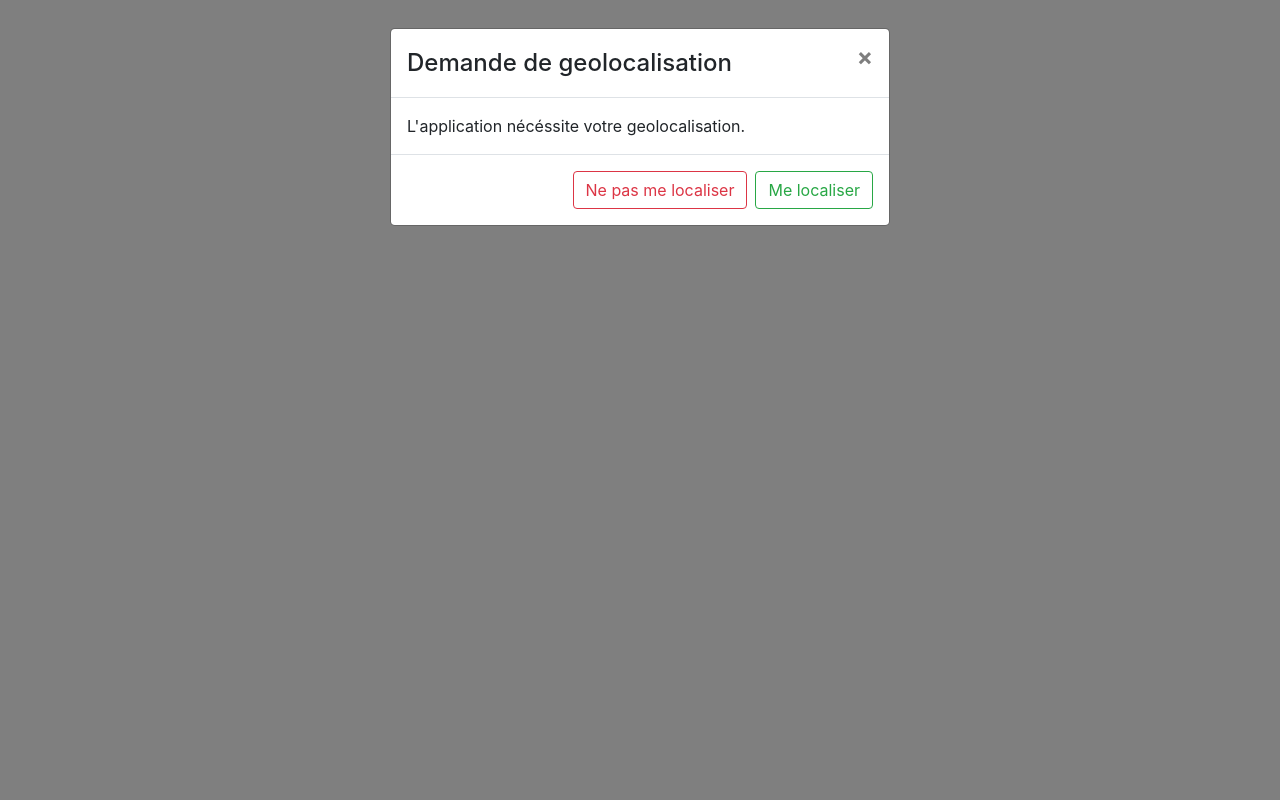
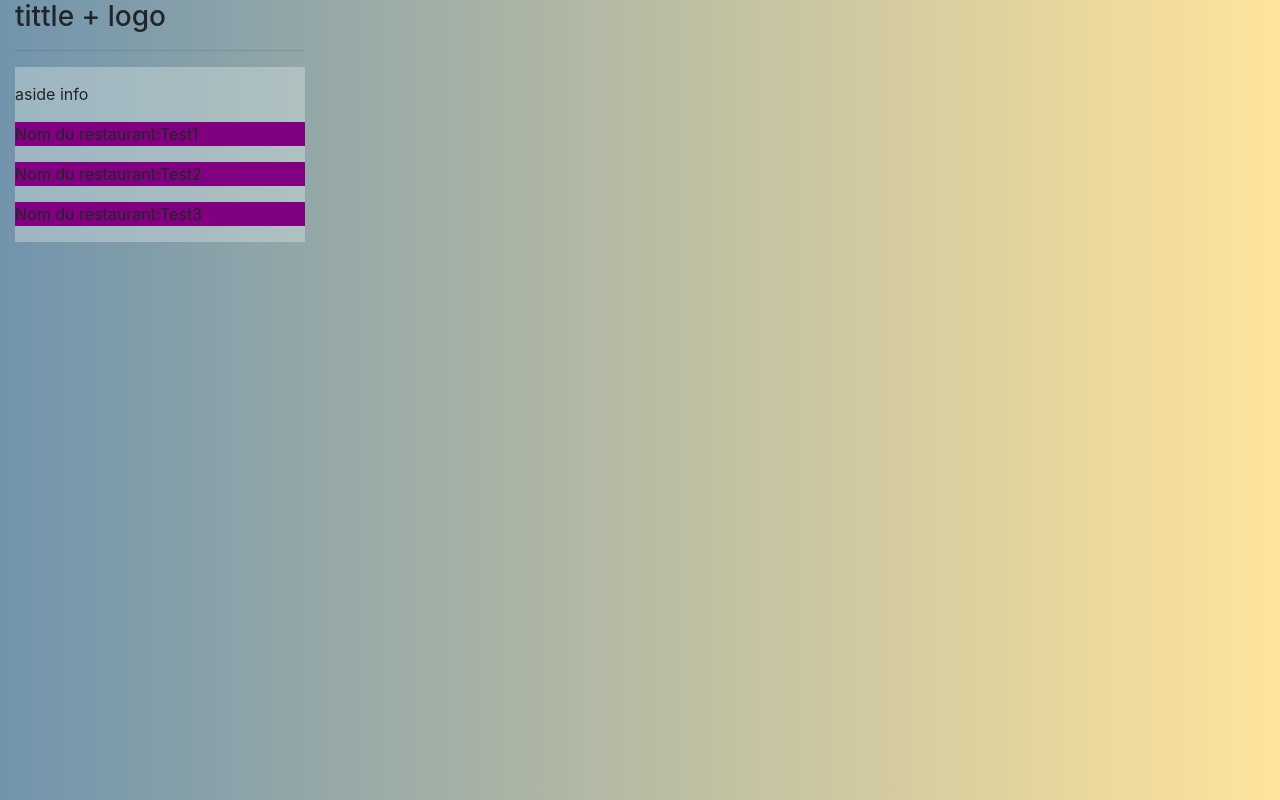
Before and after one commit to TonyM-design/repoGit, a React (Create React App) app in the folder projet7AppRest/: page / in a window 1280 px wide. Built offline with nearby package versions, Linux system fonts and the light colour scheme; no server answers.

Commit message:
MAJ 16-11

```diff
--- a/projet7AppRest/src/App.js
+++ b/projet7AppRest/src/App.js
@@ -1,19 +1,21 @@
 import React from 'react';
+import Container from 'react-bootstrap/Container';
+import Row from 'react-bootstrap/Row';
+import Aside from './components/Aside';
+import GeolocationAccess from './components/Geolocation'
 import './App.css';
-import GeolocationModal from './components/GeolocationModal';
+
 function App() {
   return (
-    <div className="App">
-      <div className="container-fluid">
-        <div className="row ">
+    <Container fluid id='App'>
+      <Row>
+{GeolocationAccess()}
+      <Aside></Aside>
 
-<GeolocationModal></GeolocationModal>
+      </Row>
+    </Container>
 
 
-
-        </div>
-      </div>
-    </div>
   );
 }
 
--- a/projet7AppRest/src/components/AsideInfoBox.js
+++ b/projet7AppRest/src/components/AsideInfoBox.js
@@ -5,18 +5,16 @@ import InfoElement from './InfoElement.js'
 
 
 function AsideInfoBox() {
-  const restaurantList = require('../DonneeTest.json');
-  console.log(restaurantList);
-  console.log(restaurantList.length);
+  const restaurantLists = require('../DonneeTest.json');
+  console.log(restaurantLists);
+  console.log(restaurantLists.length);
 
   return (
     <div>
       <p>aside info</p>
-      {restaurantList.map((restaurant, i) => {
+      {restaurantLists.map((restaurantList, i) => {
         return (
-          <div key={i} >
-          <InfoElement restaurantName={restaurant.restaurantName} address ={restaurant.address} ratings= {restaurant.ratings} ></InfoElement>
-          </div>
+          <InfoElement restaurantName ={restaurantList.restaurantName} key ={ i} ></InfoElement>
         );
       }
   )
--- a/projet7AppRest/src/components/DisplayApp.js
+++ /dev/null
@@ -1,16 +0,0 @@
-import React, {createRef, Component} from 'react';
-import Aside from './Aside';
-
-
-
-function DisplayApp(props) {
-    console.log('je suis le test de DisplayApp')
-const test = 0;
-    return(
-
-  <Aside></Aside>
-
-    )
-};
-
-export default 'DisplayApp'
--- /dev/null
+++ b/projet7AppRest/src/components/Geolocation.js
@@ -0,0 +1,35 @@
+import GeolocationModal from './GeolocationModal';
+
+const AccessGeolocation = () => {
+    if ("geolocation" in navigator) {
+        WatchPosition();
+    }
+
+
+};
+
+const WatchPosition = () => {
+    return new Promise((resolve) => {
+        navigator.geolocation.watchPosition(function (position) {
+            console.log("Geolocalisation Activé");
+            const lng = position.coords.longitude;
+            const lat = position.coords.latitude
+            const newPosition = { lat, lng }
+            console.log(newPosition)
+            resolve(newPosition)
+            return newPosition
+        },
+            function (error) {
+                if (error.code === error.PERMISSION_DENIED)
+                    console.log("Geolocalisation bloqué, placer Modal");
+                <GeolocationModal> </GeolocationModal>
+            });
+    })
+};
+
+
+
+
+
+
+export default AccessGeolocation;
--- a/projet7AppRest/src/components/GeolocationModal.js
+++ b/projet7AppRest/src/components/GeolocationModal.js
@@ -1,37 +1,6 @@
-import React, { useState } from 'react';
-import ReactDom from 'react-dom'
+import React, {useState} from 'react';
 import Modal from 'react-bootstrap/Modal';
 import Button from 'react-bootstrap/Button';
-import DisplayApp from './DisplayApp'
-
-function accessGeolocation() {
-    if ("geolocation" in navigator) {
-        console.log("Geolocation Disponible.");
-        return true;
-    } else {
-        return false;
-    }
-};
-
-const locateMe = () => {
-    if ("geolocation" in navigator) {
-        return new Promise((resolve, reject) => {
-
-            navigator.geolocation.getCurrentPosition((position) => {
-                const lng = position.coords.longitude;
-                const lat = position.coords.latitude
-                const newPosition = { lat, lng }
-
-                resolve(newPosition);
-
-
-            })
-        });
-
-    }
-    else return false
-
-}
 
 const GeolocationModal = () => {
 
@@ -40,18 +9,9 @@ const GeolocationModal = () => {
     const handleClose = () => setShow(false);
 
     function validateGeolocation() {
+        handleClose();
+        setShow(false);
 
-        accessGeolocation();
-        if (locateMe() !== false) {
-            handleClose();
-            setShow(false);
-
-            <DisplayApp lat={locateMe.lat} lng={locateMe.lng} />
-
-        }
-        else {
-            alert("geolocalisation obligatoire")
-        }
     }
 
     return (
@@ -73,5 +33,4 @@ const GeolocationModal = () => {
         </>
     );
 }
-
-export default GeolocationModal;
+ export default GeolocationModal
--- a/projet7AppRest/src/components/InfoElement.js
+++ b/projet7AppRest/src/components/InfoElement.js
@@ -3,38 +3,19 @@ import React, {useState} from "react";
 const InfoElement = (props) => {
 
 
-let [restaurantName, setRestaurantName] = useState(null);
-const majRestaurantName = () => {
-    setRestaurantName(restaurantName = props.restaurantName )
+let [visible, setVisible] = useState(true);
+const showRestaurant= () => {
+    setVisible(visible = true )
 }
-let [adress, setAdress] = useState(null);
-const majAdress = () => {
-    setAdress(adress = props.adress )
-}
-let [lat, setLat] = useState(null);
-const majLat = () => {
-    setLat(lat = props.lat )
-}
-let [long, setLong] = useState(null);
-const majLong = () => {
-    setLong(long = props.long )
+const maskRestaurant= () => {
+    setVisible(visible = false)
 }
 
-console.log('test')
-
-
-
+// placer conditionnement visible vis a vis des bordures de la carte
 
 return(
-    {majRestaurantName},
-    {majAdress},
-    {majLat},
-    {majLong},
-
-
-
     <div className='asideInfoElementList'>
-    <p> Nom du restaurant:{restaurantName}</p>
+    <p> Nom du restaurant:{props.restaurantName}</p>
 
     </div>
 
```
